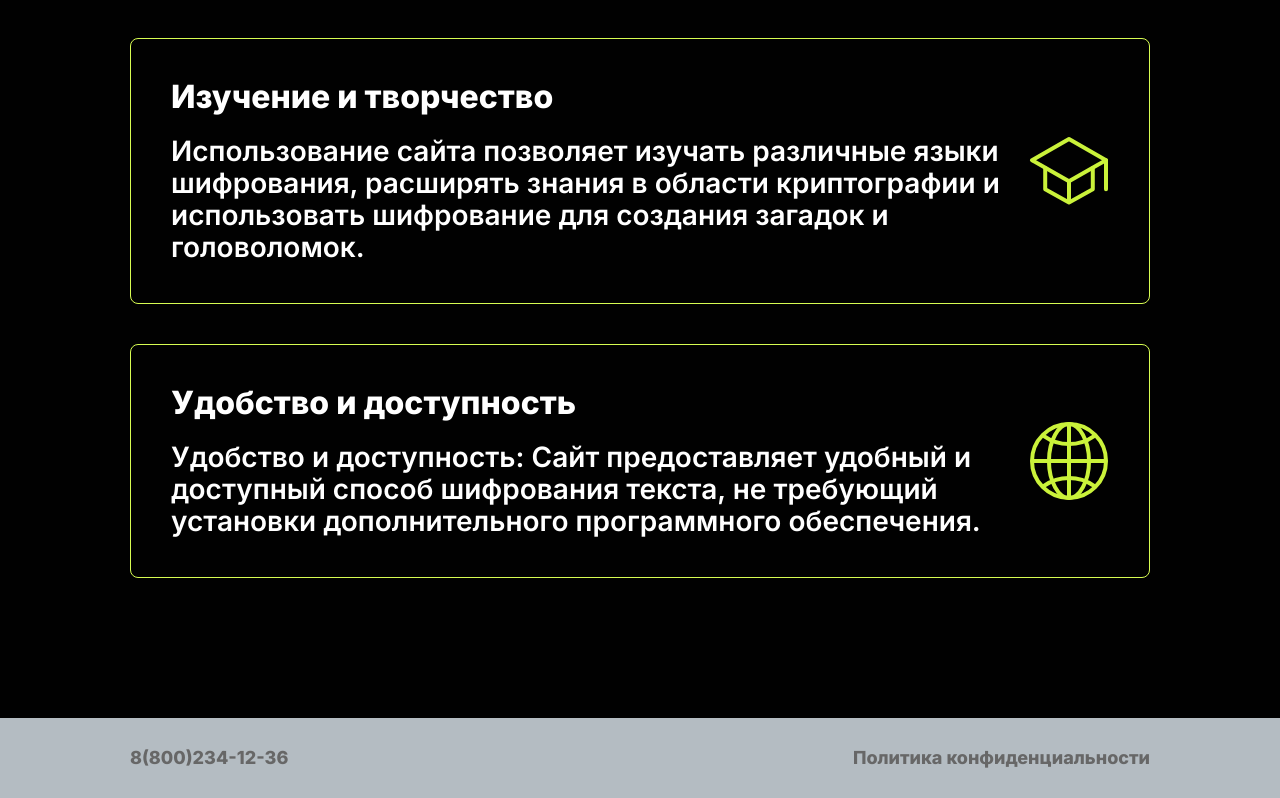
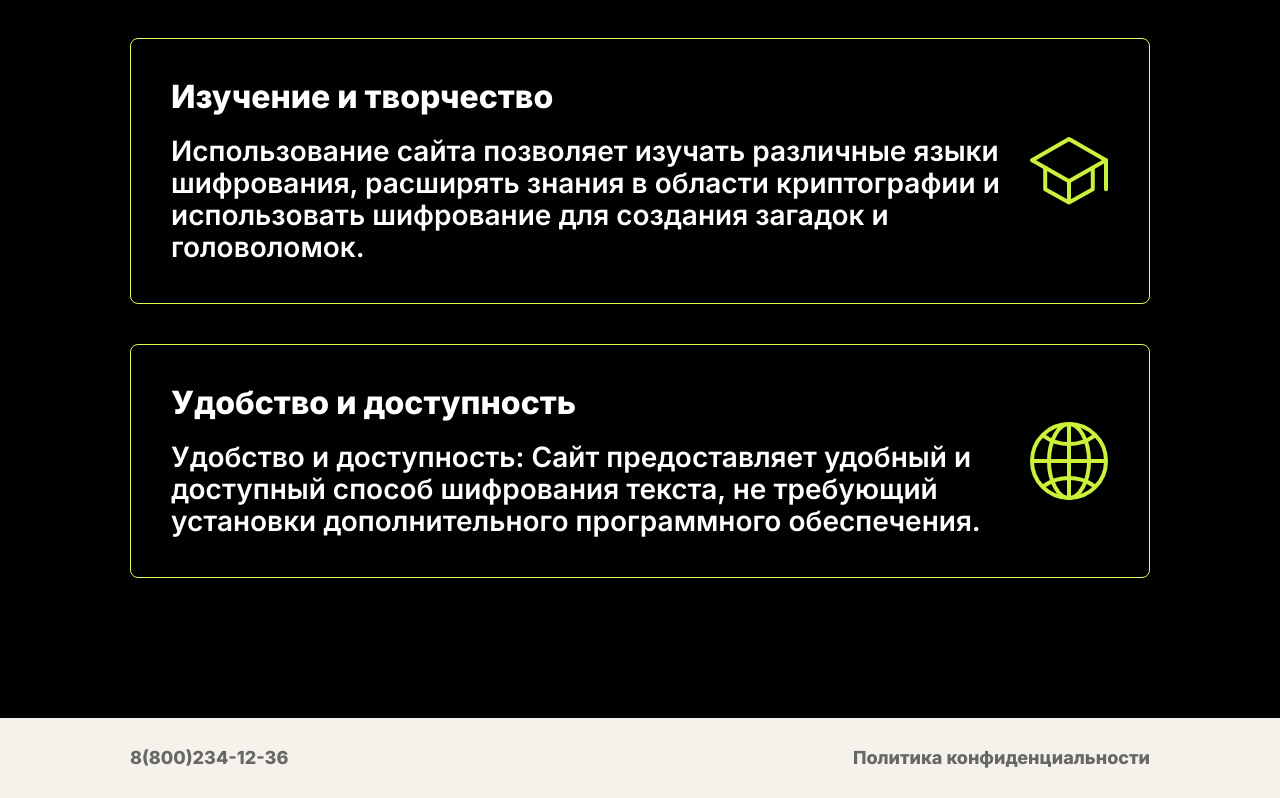
Before and after one commit to encryption-machine/Front, a React (Create React App) app: page / in a window 1280 px wide. Shown: the part 2378-3176 px from the top of the page. Built offline with nearby package versions, Linux system fonts and the light colour scheme.

Commit message:
fix: added background color for footer

```diff
--- a/src/components/Footer/Footer.module.scss
+++ b/src/components/Footer/Footer.module.scss
@@ -7,7 +7,7 @@
   margin: 0 auto;
   padding: 30px 0;
   position: sticky;
-  background-color: $grey_light;
+  background-color: $grey_footer_bg;
 }
 
 .footer_container {
--- a/src/styles/colors.scss
+++ b/src/styles/colors.scss
@@ -9,6 +9,7 @@ $grey: #afafaf;
 $grey_secondary: #969595;
 $grey_light: #b4bcc2;
 $grey_dark: #676767;
+$grey_footer_bg: #f4f2eb;
 
 $black: #010101;
 $green: #d7fc52;
```
